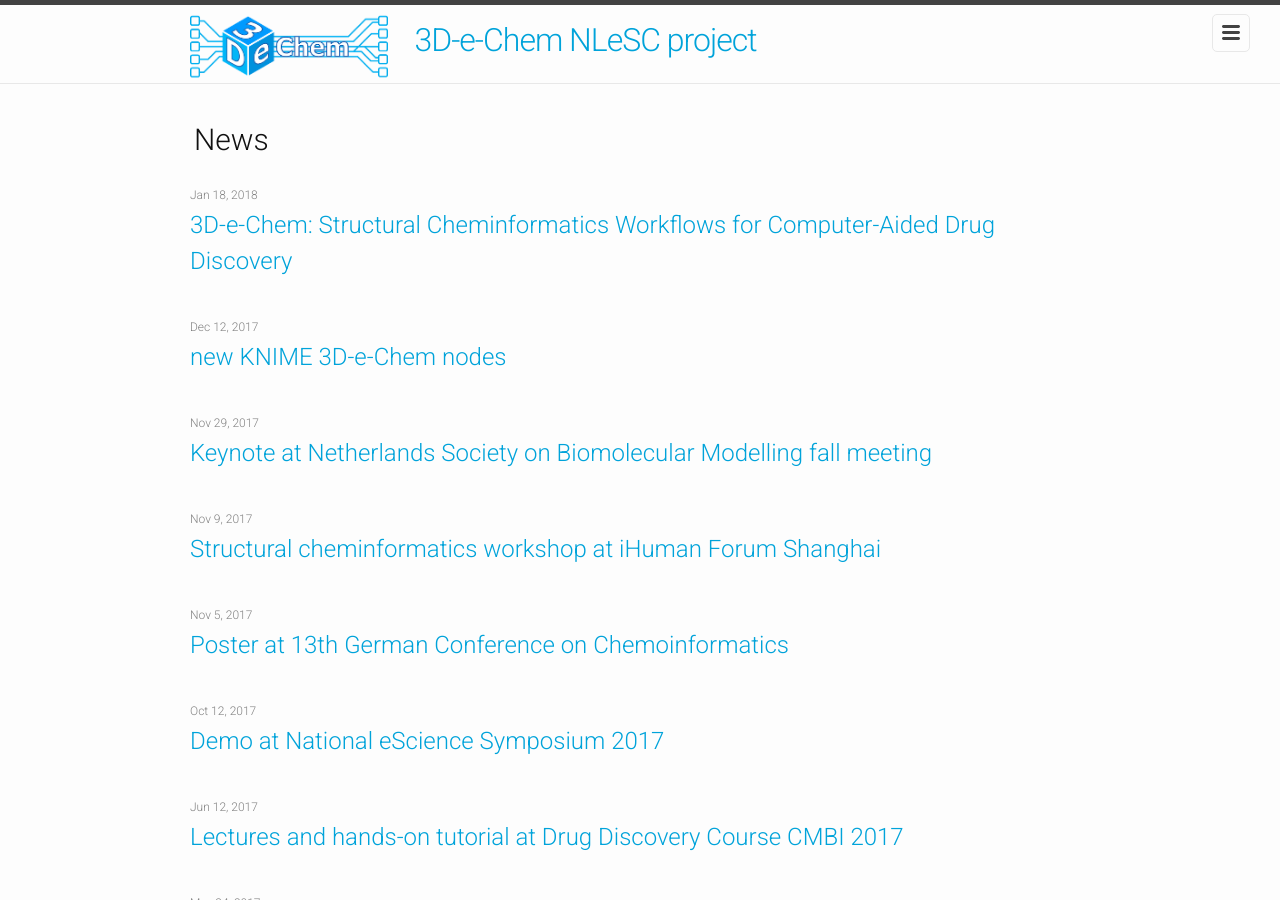
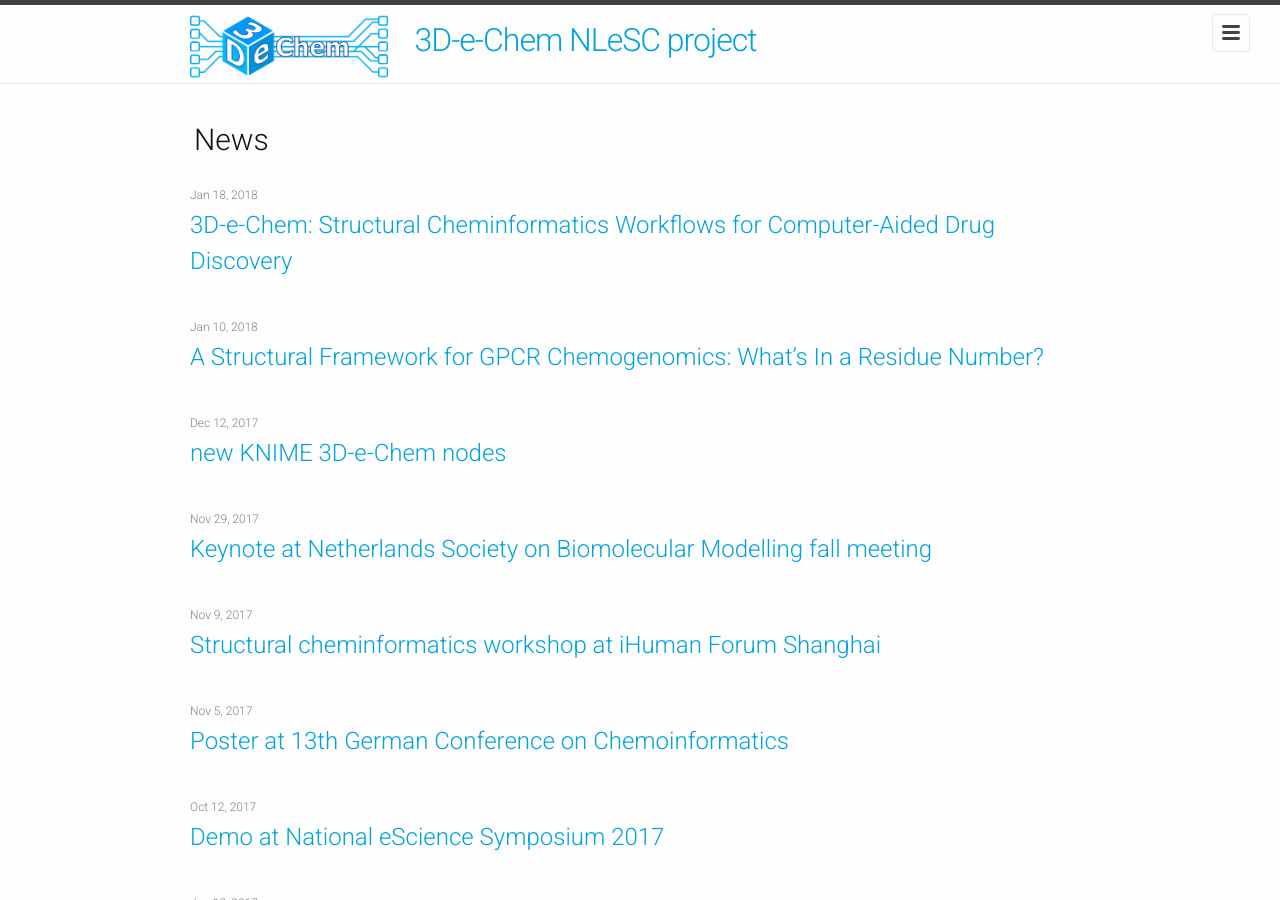
Before and after one commit to 3D-e-Chem/3D-e-Chem.github.io, a Jekyll site: the page built from news.html, in a window 1280 px wide and 900 px high. Built offline with Jekyll 4.4.1, drawn with Linux system fonts in a browser that asks for light colours; a style sheet for code colours, icons or effects is not loaded.

Commit message:
Added book chapter

```diff
--- a/_includes/publications.html
+++ b/_includes/publications.html
@@ -7,6 +7,12 @@
         (2018) 3D-e-Chem: Structural Cheminformatics Workflows for Computer-Aided Drug Discovery. ChemMedChem, accepted online.
         doi:
         <a href="http://dx.doi.org/10.1002/cmdc.201700754">10.1002/cmdc.201700754</a>
+    </li>
+    <li>
+        Vass M., Kooistra A.J., Verhoeven S., Gloriam D., de Esch I.J.P., de Graaf C. (2018) A Structural Framework for GPCR Chemogenomics:
+        What’s In a Residue Number?. In: Heifetz A. (eds) Computational Methods for GPCR Drug Discovery. Methods in Molecular
+        Biology, vol 1705. Humana Press, New York, NY doi:
+        <a href="https://doi.org/10.1007/978-1-4939-7465-8_4">10.1007/978-1-4939-7465-8_4</a>
     </li>
     <li>Ross McGuire, Stefan Verhoeven, Marton Vass, Gerrit Vriend, Iwan J. P. De Esch, Scott J. Lusher, Rob Leurs, Lars Ridder,
         Albert J. Kooistra, Tina Ritschel, and Chris de Graaf (2017) 3D-e-Chem-VM: Structural cheminformatics research infrastructure
--- /dev/null
+++ b/_posts/2018-01-10-bookchapter.md
@@ -0,0 +1,5 @@
+---
+title: "A Structural Framework for GPCR Chemogenomics: What’s In a Residue Number?"
+---
+Authored chapter called 'What’s In a Residue Number?' in Structural Framework for GPCR Chemogenomics book.
+See https://doi.org/10.1007/978-1-4939-7465-8_4
```
